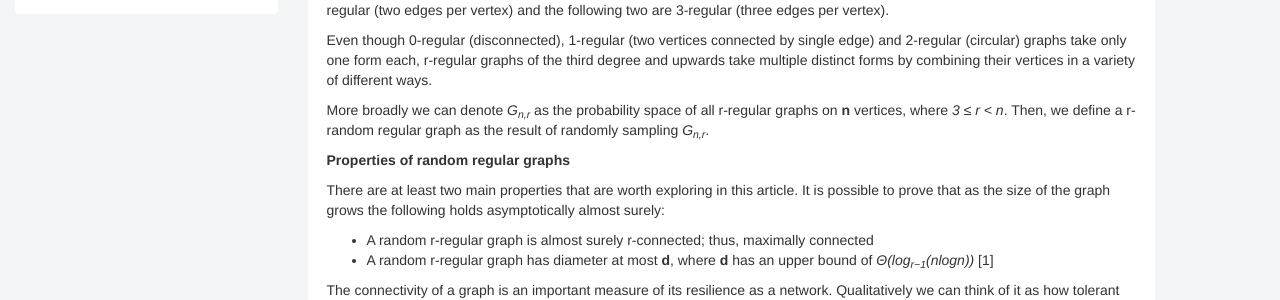
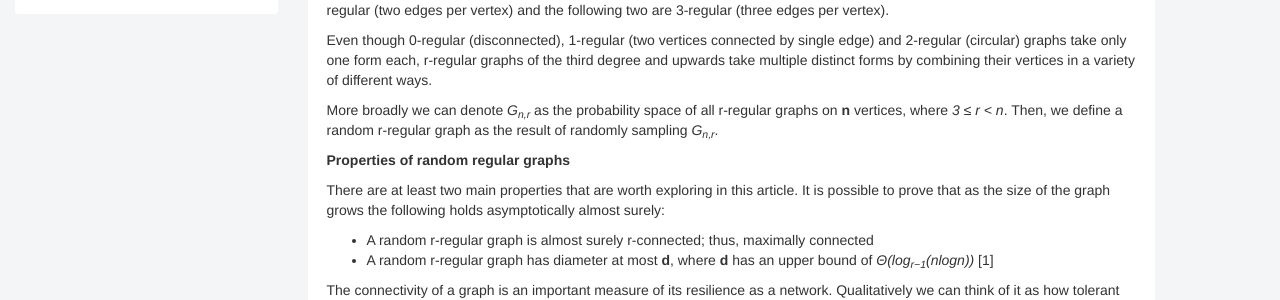
Before and after one commit to TCGV/blog, a Jekyll site: the page built from _posts/2020-05-29-data-replication-in-random-regular-graphs.md, in a window 1280 px wide and 900 px high, scrolled down 561 px. Shown: the part 158-458 px from the top of the window. Built offline with Jekyll 4.4.1, drawn with Linux system fonts in a browser that asks for light colours.

Commit message:
Fixing typo

```diff
--- a/_posts/2020-05-29-data-replication-in-random-regular-graphs.md
+++ b/_posts/2020-05-29-data-replication-in-random-regular-graphs.md
@@ -24,7 +24,7 @@ These sample graphs are regular since we can confirm that every vertex has exact
 
 Even though 0-regular (disconnected), 1-regular (two vertices connected by single edge) and 2-regular (circular) graphs take only one form each, r-regular graphs of the third degree and upwards take multiple distinct forms by combining their vertices in a variety of different ways.
 
-More broadly we can denote <i>G<sub>n,r</sub></i> as the probability space of all r-regular graphs on <b>n</b> vertices, where <i>3 ≤ r < n</i>. Then, we define a r-random regular graph as the result of randomly sampling <i>G<sub>n,r</sub></i>.
+More broadly we can denote <i>G<sub>n,r</sub></i> as the probability space of all r-regular graphs on <b>n</b> vertices, where <i>3 ≤ r < n</i>. Then, we define a random r-regular graph as the result of randomly sampling <i>G<sub>n,r</sub></i>.
 
 <b>Properties of random regular graphs</b>
 
```
